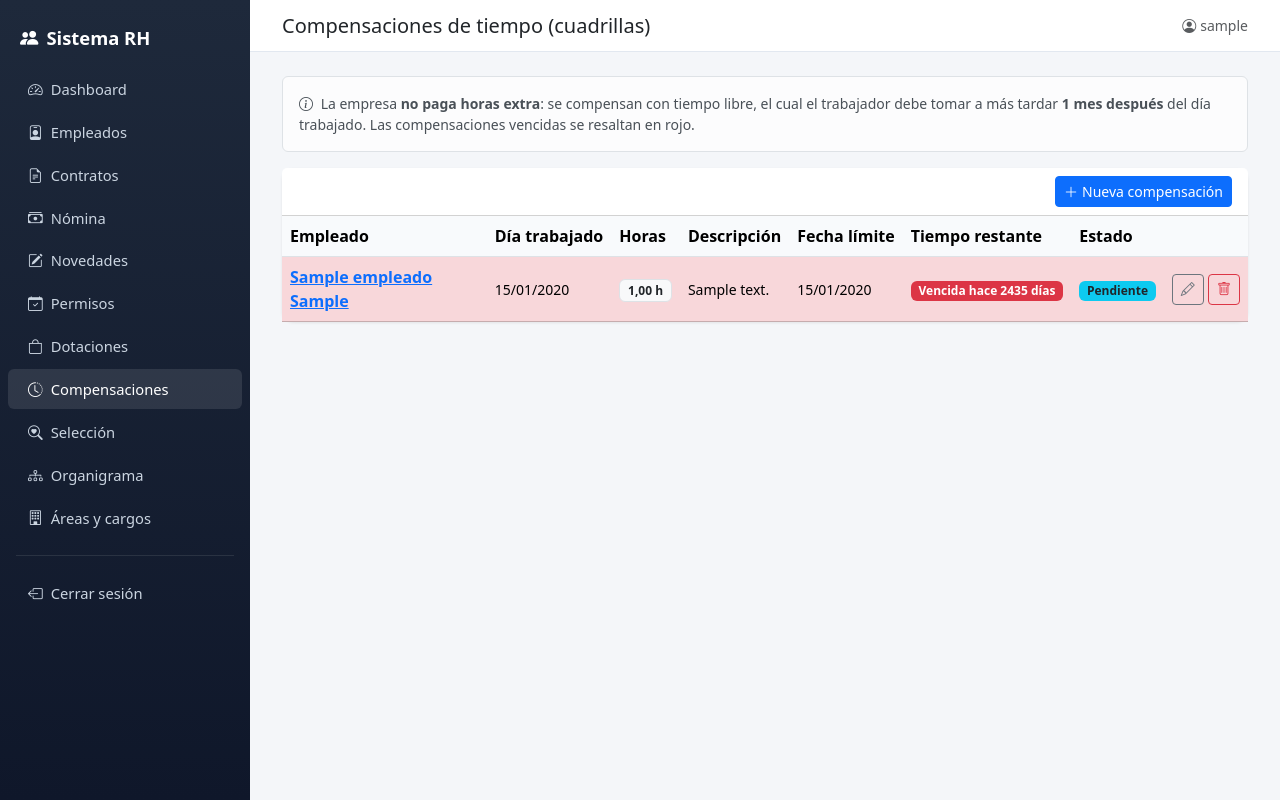
After one commit to danartvelpul2-cpu/sistema-rh, a Django app: page /compensaciones/ in a window 1280 px wide. The commit adds this page. Run offline with Django 5.2, Linux system fonts and the light colour scheme; a user stored in the database is signed in; tables that the repository leaves empty hold one stand-in row (values such as "Sample post").

Commit message:
Novedades compensables en tiempo, permisos remunerados/no remunerados con deduccion automatica, compensaciones de cuadrillas con alertas de vencimiento (max 1 mes) en dashboard

```diff
--- a/gestion/templates/gestion/base.html
+++ b/gestion/templates/gestion/base.html
@@ -49,6 +49,7 @@
         <li class="nav-item"><a class="nav-link {% block nav_novedades %}{% endblock %}" href="{% url 'novedad-lista' %}"><i class="bi bi-pencil-square me-2"></i>Novedades</a></li>
         <li class="nav-item"><a class="nav-link {% block nav_permisos %}{% endblock %}" href="{% url 'permiso-lista' %}"><i class="bi bi-calendar-check me-2"></i>Permisos</a></li>
         <li class="nav-item"><a class="nav-link {% block nav_dotaciones %}{% endblock %}" href="{% url 'dotacion-lista' %}"><i class="bi bi-bag me-2"></i>Dotaciones</a></li>
+        <li class="nav-item"><a class="nav-link {% block nav_compensaciones %}{% endblock %}" href="{% url 'compensacion-lista' %}"><i class="bi bi-clock-history me-2"></i>Compensaciones</a></li>
         <li class="nav-item"><a class="nav-link {% block nav_seleccion %}{% endblock %}" href="{% url 'vacante-lista' %}"><i class="bi bi-search-heart me-2"></i>Selección</a></li>
         <li class="nav-item"><a class="nav-link {% block nav_organigrama %}{% endblock %}" href="{% url 'organigrama' %}"><i class="bi bi-diagram-3 me-2"></i>Organigrama</a></li>
         <li class="nav-item"><a class="nav-link" href="{% url 'area-lista' %}"><i class="bi bi-building me-2"></i>Áreas y cargos</a></li>
--- /dev/null
+++ b/gestion/templates/gestion/compensacion_lista.html
@@ -0,0 +1,55 @@
+{% extends "gestion/base.html" %}
+{% block titulo %}Compensaciones{% endblock %}
+{% block nav_compensaciones %}active{% endblock %}
+{% block encabezado %}Compensaciones de tiempo (cuadrillas){% endblock %}
+
+{% block contenido %}
+<div class="alert alert-light border small">
+    <i class="bi bi-info-circle me-1"></i>
+    La empresa <strong>no paga horas extra</strong>: se compensan con tiempo libre, el cual el
+    trabajador debe tomar a más tardar <strong>1 mes después</strong> del día trabajado.
+    Las compensaciones vencidas se resaltan en rojo.
+</div>
+<div class="card card-stat">
+    <div class="card-header bg-white d-flex justify-content-end">
+        <a href="{% url 'compensacion-crear' %}" class="btn btn-primary btn-sm"><i class="bi bi-plus-lg me-1"></i>Nueva compensación</a>
+    </div>
+    <div class="table-responsive">
+        <table class="table table-hover align-middle mb-0">
+            <thead><tr><th>Empleado</th><th>Día trabajado</th><th>Horas</th><th>Descripción</th><th>Fecha límite</th><th>Tiempo restante</th><th>Estado</th><th></th></tr></thead>
+            <tbody>
+                {% for c in compensaciones %}
+                <tr class="{% if c.vencida %}table-danger{% endif %}">
+                    <td><a href="{% url 'empleado-detalle' c.empleado_id %}" class="fw-semibold">{{ c.empleado.nombre_completo }}</a></td>
+                    <td class="small">{{ c.fecha_trabajo|date:"d/m/Y" }}</td>
+                    <td><span class="badge bg-light text-dark border">{{ c.horas }} h</span></td>
+                    <td class="small">{{ c.descripcion|default:"—" }}</td>
+                    <td class="small">{{ c.fecha_limite|date:"d/m/Y" }}</td>
+                    <td>
+                        {% if c.estado == 'TOMADA' %}
+                            <span class="badge bg-secondary">Tomada el {{ c.fecha_tomada|date:"d/m/Y" }}</span>
+                        {% elif c.vencida %}
+                            <span class="badge bg-danger">Vencida hace {{ c.dias_restantes|cut:"-" }} días</span>
+                        {% else %}
+                            <span class="badge {% if c.dias_restantes <= 7 %}bg-danger{% elif c.dias_restantes <= 15 %}bg-warning text-dark{% else %}bg-success{% endif %}">
+                                {% if c.dias_restantes == 0 %}Vence hoy{% else %}{{ c.dias_restantes }} días{% endif %}
+                            </span>
+                        {% endif %}
+                    </td>
+                    <td>
+                        {% if c.estado == 'PENDIENTE' %}<span class="badge bg-info text-dark">Pendiente</span>
+                        {% else %}<span class="badge bg-secondary">Tomada</span>{% endif %}
+                    </td>
+                    <td class="text-nowrap">
+                        <a href="{% url 'compensacion-editar' c.pk %}" class="btn btn-sm btn-outline-secondary"><i class="bi bi-pencil"></i></a>
+                        <a href="{% url 'compensacion-eliminar' c.pk %}" class="btn btn-sm btn-outline-danger"><i class="bi bi-trash"></i></a>
+                    </td>
+                </tr>
+                {% empty %}
+                <tr><td colspan="8" class="text-center text-muted py-4">No hay compensaciones registradas.</td></tr>
+                {% endfor %}
+            </tbody>
+        </table>
+    </div>
+</div>
+{% endblock %}
--- a/gestion/templates/gestion/novedad_lista.html
+++ b/gestion/templates/gestion/novedad_lista.html
@@ -19,7 +19,8 @@
                     <td>{{ n.empleado.nombre_completo }}</td>
                     <td>{{ n.get_concepto_display }}</td>
                     <td>
-                        {% if n.movimiento == 'DEVENGADO' %}<span class="badge bg-success">Devengado</span>
+                        {% if n.movimiento == 'DEVENGADO' %}<span class="badge bg-success">Remunerado</span>
+                        {% elif n.movimiento == 'COMPENSABLE' %}<span class="badge bg-info text-dark">Compensable en tiempo</span>
                         {% else %}<span class="badge bg-danger">Deducido</span>{% endif %}
                     </td>
                     <td class="text-end">{{ n.cantidad|floatformat:2|intcomma }}</td>
--- a/gestion/templates/gestion/periodo_detalle.html
+++ b/gestion/templates/gestion/periodo_detalle.html
@@ -55,7 +55,8 @@
                     <td>{{ n.empleado.nombre_completo }}</td>
                     <td>{{ n.get_concepto_display }}</td>
                     <td>
-                        {% if n.movimiento == 'DEVENGADO' %}<span class="badge bg-success">Devengado</span>
+                        {% if n.movimiento == 'DEVENGADO' %}<span class="badge bg-success">Remunerado</span>
+                        {% elif n.movimiento == 'COMPENSABLE' %}<span class="badge bg-info text-dark">Compensable</span>
                         {% else %}<span class="badge bg-danger">Deducido</span>{% endif %}
                     </td>
                     <td class="text-end">{{ n.cantidad|floatformat:2|intcomma }}</td>
--- a/gestion/templates/gestion/permiso_aprobar.html
+++ b/gestion/templates/gestion/permiso_aprobar.html
@@ -14,6 +14,12 @@
                     {{ permiso.fecha_inicio|date:"d/m/Y" }} — {{ permiso.fecha_fin|date:"d/m/Y" }}
                     ({{ permiso.dias }} días)
                 </p>
+                {% if permiso.remunerado %}
+                    <p><span class="badge bg-success">Remunerado</span></p>
+                {% else %}
+                    <p><span class="badge bg-danger">No remunerado</span>
+                    <span class="text-danger small">— al aprobarse se creará el descuento automático en la nómina del periodo abierto.</span></p>
+                {% endif %}
                 {% if permiso.motivo %}<p><em>"{{ permiso.motivo }}"</em></p>{% endif %}
                 <form method="post">
                     {% csrf_token %}
--- a/gestion/urls.py
+++ b/gestion/urls.py
@@ -62,6 +62,12 @@ urlpatterns = [
     path("dotaciones/<int:pk>/editar/", views.DotacionUpdateView.as_view(), name="dotacion-editar"),
     path("dotaciones/<int:pk>/eliminar/", views.DotacionDeleteView.as_view(), name="dotacion-eliminar"),
 
+    # Compensaciones de tiempo (cuadrillas)
+    path("compensaciones/", views.CompensacionListView.as_view(), name="compensacion-lista"),
+    path("compensaciones/nueva/", views.CompensacionCreateView.as_view(), name="compensacion-crear"),
+    path("compensaciones/<int:pk>/editar/", views.CompensacionUpdateView.as_view(), name="compensacion-editar"),
+    path("compensaciones/<int:pk>/eliminar/", views.CompensacionDeleteView.as_view(), name="compensacion-eliminar"),
+
     # Selección
     path("seleccion/", views.VacanteListView.as_view(), name="vacante-lista"),
     path("seleccion/nueva/", views.VacanteCreateView.as_view(), name="vacante-crear"),
--- a/gestion/views.py
+++ b/gestion/views.py
@@ -1,5 +1,6 @@
 """Vistas del sistema de gestión de RRHH."""
 from datetime import date, timedelta
+from decimal import Decimal
 
 from django.contrib import messages
 from django.contrib.auth.decorators import login_required
@@ -14,12 +15,12 @@ from django.views.generic import (
 
 from .forms import (
     AreaForm, CargoForm, EmpleadoForm, ContratoForm, PeriodoForm, NovedadForm,
-    PermisoForm, PermisoAprobacionForm, DotacionForm, VacanteForm,
-    CandidatoForm, CandidatoEtapaForm,
+    PermisoForm, PermisoAprobacionForm, DotacionForm, CompensacionForm,
+    VacanteForm, CandidatoForm, CandidatoEtapaForm,
 )
 from .models import (
     Area, Cargo, Empleado, Contrato, NominaPeriodo, NovedadNomina,
-    Permiso, Dotacion, Vacante, Candidato,
+    Permiso, Dotacion, CompensacionTiempo, Vacante, Candidato,
 )
 
 
@@ -54,6 +55,18 @@ class DashboardView(LoginRequiredMixin, TemplateView):
         ctx["areas_chart"] = Area.objects.annotate(
             total=Count("empleados", filter=db_models.Q(empleados__estado="ACTIVO"))
         ).values("nombre", "total").order_by("-total")
+
+        # Alertas de tiempo compensatorio (cuadrillas): vencidas y por vencer
+        pendientes = list(
+            CompensacionTiempo.objects.select_related("empleado").filter(
+                estado=CompensacionTiempo.Estado.PENDIENTE
+            )
+        )
+        ctx["compensaciones_vencidas"] = [c for c in pendientes if c.vencida]
+        ctx["compensaciones_urgentes"] = sorted(
+            [c for c in pendientes if not c.vencida], key=lambda c: c.fecha_limite
+        )[:6]
+        ctx["total_compensaciones_pendientes"] = len(pendientes)
         return ctx
 
 
@@ -372,16 +385,59 @@ class PermisoCreateView(LoginRequiredMixin, MensajeMixin, CreateView):
 def permiso_aprobar(request, pk):
     permiso = get_object_or_404(Permiso, pk=pk)
     if request.method == "POST":
+        # Capturar el estado ANTES de validar: is_valid() ya muta la instancia
+        estado_anterior = permiso.estado
         form = PermisoAprobacionForm(request.POST, instance=permiso)
         if form.is_valid():
             permiso = form.save(commit=False)
             permiso.aprobado_por = request.user
             permiso.save()
             messages.success(request, f"Permiso marcado como {permiso.get_estado_display()}.")
+            # Si se aprueba un permiso NO remunerado, se descuenta de nómina
+            if (
+                permiso.estado == Permiso.Estado.APROBADO
+                and estado_anterior != Permiso.Estado.APROBADO
+                and not permiso.remunerado
+            ):
+                _crear_deduccion_por_permiso(request, permiso)
             return redirect("permiso-lista")
     else:
         form = PermisoAprobacionForm(instance=permiso)
     return render(request, "gestion/permiso_aprobar.html", {"form": form, "permiso": permiso})
+
+
+def _crear_deduccion_por_permiso(request, permiso):
+    """Crea la novedad de deducción en el periodo abierto más reciente."""
+    hoy = date.today()
+    periodo = NominaPeriodo.objects.filter(estado="ABIERTA").order_by("-anio", "-mes").first()
+    if not periodo:
+        periodo = NominaPeriodo.objects.create(anio=hoy.year, mes=hoy.month)
+    contrato = (
+        permiso.empleado.contratos.filter(estado="VIGENTE").order_by("-fecha_inicio").first()
+    )
+    salario = contrato.salario if contrato else permiso.empleado.salario_base
+    valor_diario = salario / Decimal("30")
+    desc = (
+        f"Permiso no remunerado: {permiso.get_tipo_display()} "
+        f"({permiso.fecha_inicio.strftime('%d/%m/%Y')} – {permiso.fecha_fin.strftime('%d/%m/%Y')})"
+    )
+    _, creada = NovedadNomina.objects.get_or_create(
+        periodo=periodo,
+        empleado=permiso.empleado,
+        descripcion=desc,
+        defaults={
+            "concepto": NovedadNomina.Concepto.AUSENCIA,
+            "movimiento": NovedadNomina.Movimiento.DEDUCIDO,
+            "cantidad": Decimal(permiso.dias),
+            "valor_unitario": valor_diario,
+        },
+    )
+    if creada:
+        messages.warning(
+            request,
+            f"Se creó el descuento de nómina en {periodo} por "
+            f"${valor_diario * permiso.dias:,.0f} ({permiso.dias} días).",
+        )
 
 
 class PermisoDeleteView(LoginRequiredMixin, EliminarMixin, DeleteView):
@@ -423,6 +479,41 @@ class DotacionDeleteView(LoginRequiredMixin, EliminarMixin, DeleteView):
     model = Dotacion
     template_name = "gestion/confirmar_eliminar.html"
     success_url = reverse_lazy("dotacion-lista")
+
+
+# ---------------------------------------------------------------------------
+# Compensaciones de tiempo (cuadrillas)
+# ---------------------------------------------------------------------------
+
+class CompensacionListView(LoginRequiredMixin, ListView):
+    model = CompensacionTiempo
+    template_name = "gestion/compensacion_lista.html"
+    context_object_name = "compensaciones"
+
+    def get_queryset(self):
+        return CompensacionTiempo.objects.select_related("empleado")
+
+
+class CompensacionCreateView(LoginRequiredMixin, MensajeMixin, CreateView):
+    model = CompensacionTiempo
+    form_class = CompensacionForm
+    template_name = "gestion/formulario.html"
+    success_url = reverse_lazy("compensacion-lista")
+    extra_context = {"titulo": "Nueva compensación de tiempo"}
+
+
+class CompensacionUpdateView(LoginRequiredMixin, MensajeMixin, UpdateView):
+    model = CompensacionTiempo
+    form_class = CompensacionForm
+    template_name = "gestion/formulario.html"
+    success_url = reverse_lazy("compensacion-lista")
+    extra_context = {"titulo": "Editar compensación de tiempo"}
+
+
+class CompensacionDeleteView(LoginRequiredMixin, EliminarMixin, DeleteView):
+    model = CompensacionTiempo
+    template_name = "gestion/confirmar_eliminar.html"
+    success_url = reverse_lazy("compensacion-lista")
 
 
 # ---------------------------------------------------------------------------
```
Also changed, not shown: gestion/admin.py (+7 -1 lines), gestion/forms.py (+21 -2 lines), gestion/management/commands/seed_demo.py (+36 -8 lines), gestion/models.py (+62 -3 lines), gestion/templates/gestion/dashboard.html (+37 -0 lines), gestion/templates/gestion/permiso_lista.html (+6 -2 lines), README.md, gestion/migrations/0004_permiso_remunerado_alter_novedadnomina_movimiento_and_more.py (added).
